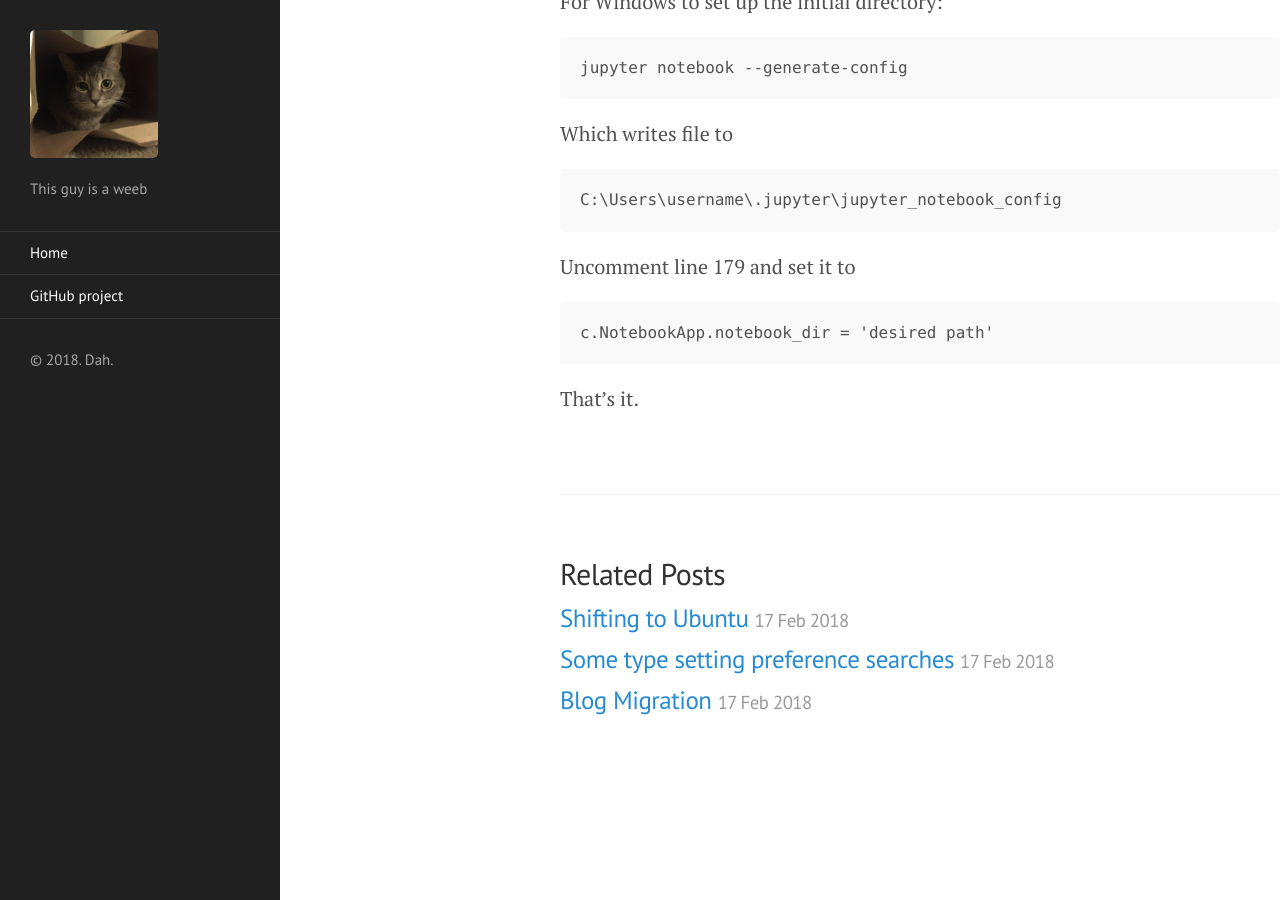
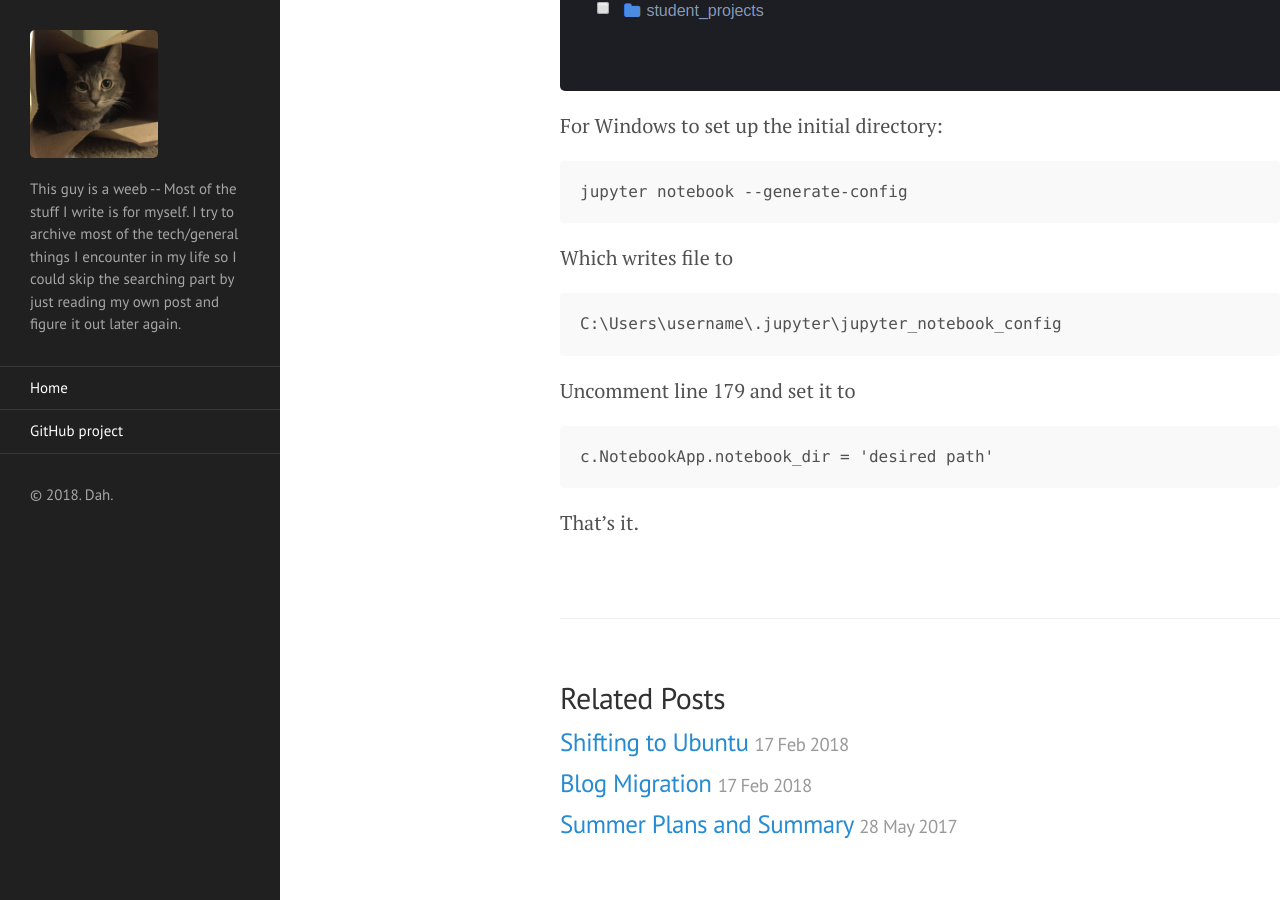
Before and after one commit to Oreki47/Oreki47.github.io, a Jekyll site: the page built from _posts/2017-05-24-jupyter-notebook-dark-theme.md, in a window 1280 px wide and 900 px high, scrolled down 820 px. Built offline with Jekyll 4.4.1, drawn with Linux system fonts in a browser that asks for light colours.

Commit message:
adding old blogs

```diff
--- a/_config.yml
+++ b/_config.yml
@@ -8,10 +8,10 @@
 
 
 # Setup
-title:            "Cao's Weeblog"
+title:            "Oreki47"
 name:             "Cao's Weeblog"
 tagline:          "-------------"
-description:      "This guy is a weeb"
+description:      "This guy is a weeb -- Most of the stuff I write is for myself. I try to archive most of the tech/general things I encounter in my life so I could skip the searching part by just reading my own post and figure it out later again."
 url:              "https://oreki47.github.io"
 paginate:         5
 
--- a/_posts/2017-05-24-jupyter-notebook-dark-theme.md
+++ b/_posts/2017-05-24-jupyter-notebook-dark-theme.md
@@ -20,7 +20,7 @@
 
 Here is a sample screen shot.
 
-![tex studio dark theme example]({{ site.url }}/public/img/jupyter_notebook_dark_theme.png = 200x200)
+![tex studio dark theme example]({{ site.url }}/public/img/jupyter_notebook_dark_theme.png)
 
 For Windows to set up the initial directory:
 
```
Also changed, not shown: _posts/2017-05-22-tex-studio-dark-theme.md (+1 -1 lines), _posts/2017-05-28-summary-on-232E.md (added, +35 -0 lines), _posts/2017-06-24-summer-plan.md (added, +42 -0 lines), _posts/2018-02-17-type-setting-practice.md (deleted, +0 -12 lines).
